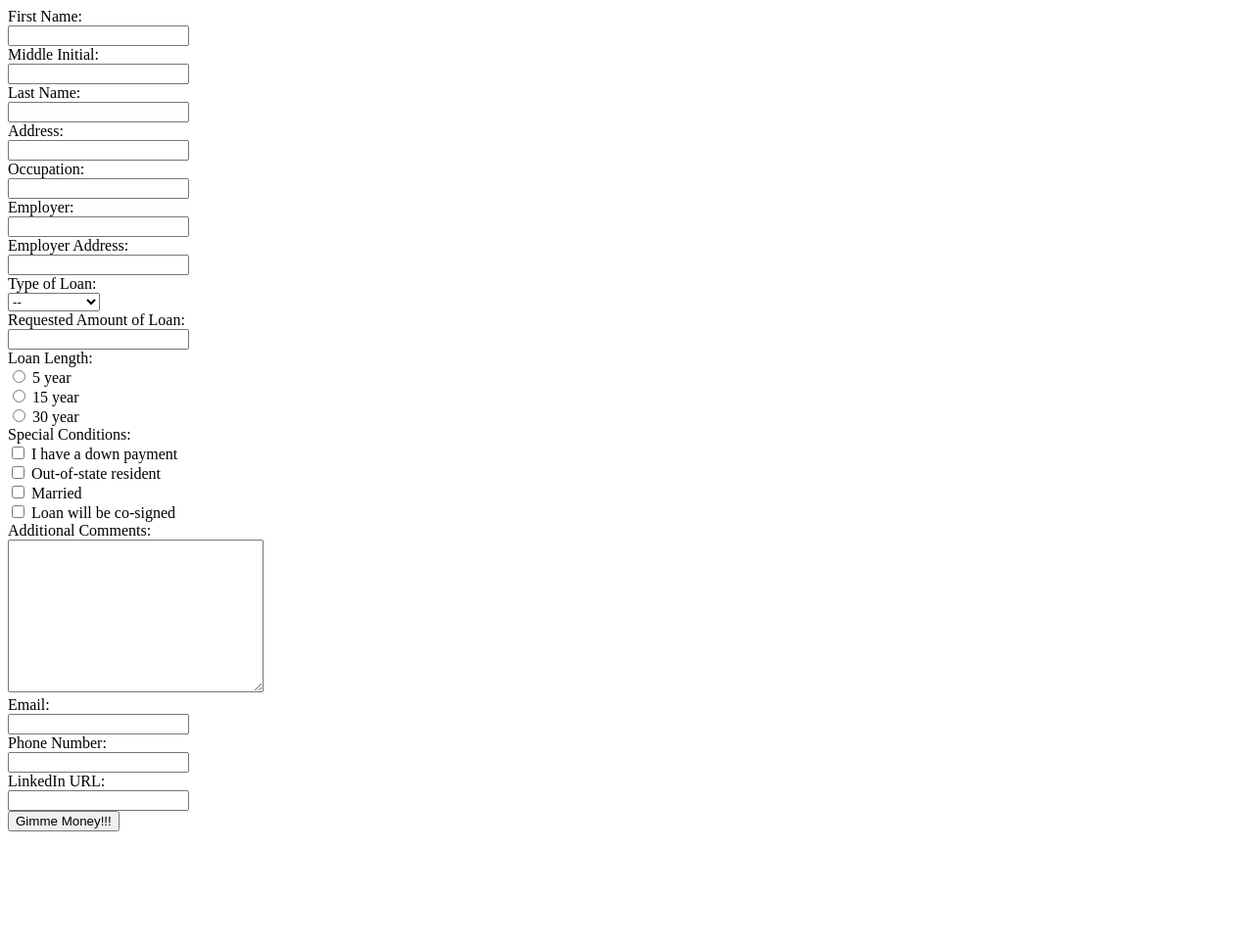
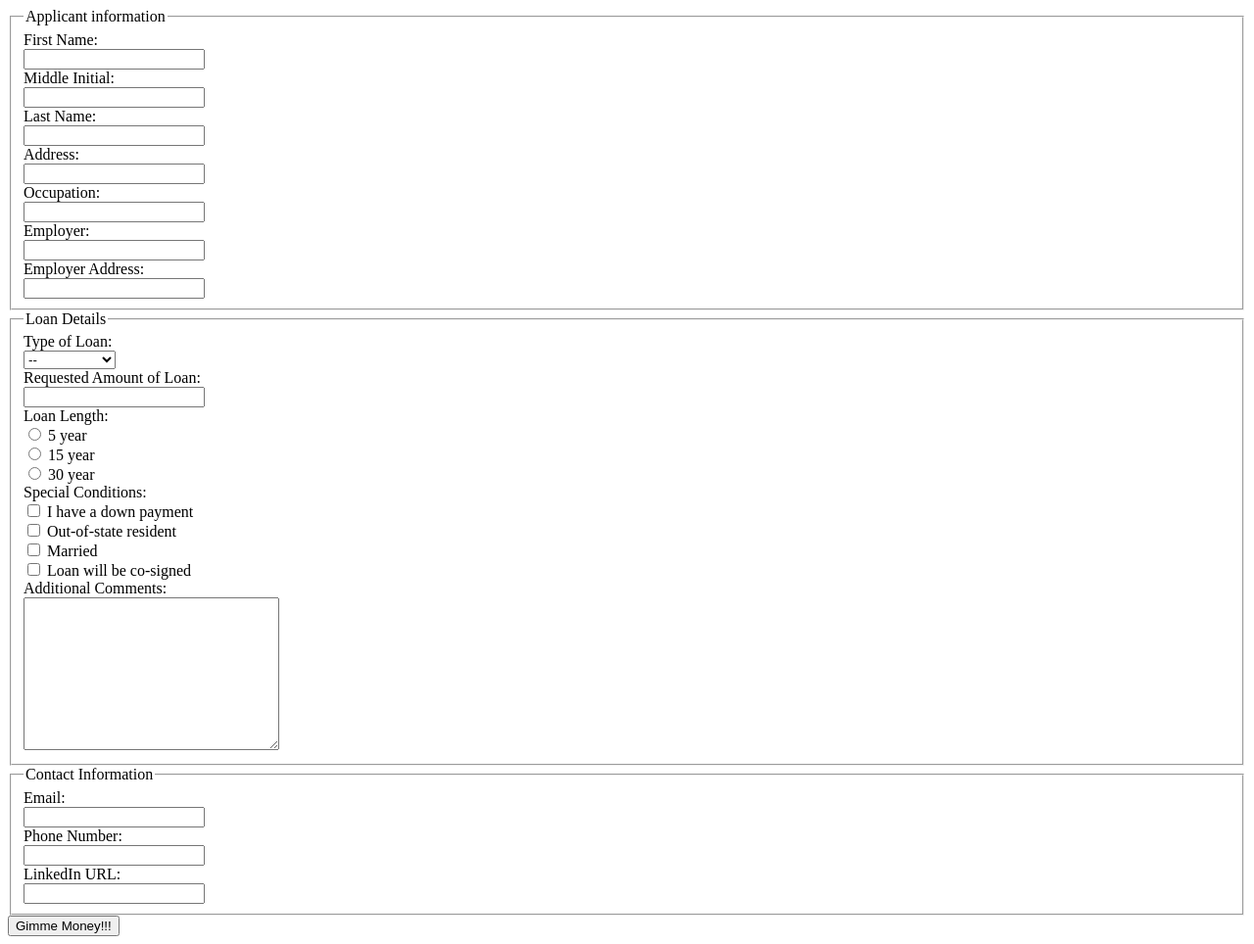
Before and after one commit to harringtonben/bankingform, a plain HTML site: page index.html in a window 1280 px wide. Shown: the whole page at 98% size. Before the commit the page ends 857 px from the top, so only its background shows below. Drawn offline with Linux system fonts and the light colour scheme.

Commit message:
added some beautiful fieldsets

```diff
--- a/index.html
+++ b/index.html
@@ -5,6 +5,8 @@
 </head>
 <body>
 	<form>
+	<fieldset>
+	<legend>Applicant information</legend>
 	  <label for="first-name">First Name:</label><br>
 	  <input type="text" name="first-name"><br>
 	  <label for="middle-initial">Middle Initial:</label><br>
@@ -19,6 +21,9 @@
 	  <input type="text" name="employer"><br>
 	  <label for="employer-address">Employer Address:</label><br>
 	  <input type="text" name="employer-address"><br>
+	</fieldset>
+	<fieldset>
+	<legend>Loan Details</legend>
 	  <label for="loan">Type of Loan:</label><br>
 	  <select name="loan">
 	  	  <option value="nothing">--</option>
@@ -41,12 +46,16 @@
 	  Additional Comments:<br>
 	  <textarea name="message" rows="10" cols="30">
 	  </textarea><br>
+	</fieldset>
+	<fieldset>
+	<legend>Contact Information</legend>
 	  <label for="email">Email:</label><br>
 	  <input type="email" name="email"><br>
 	  <label for="phone">Phone Number:<br>
 	  <input type="tel" name="phone"><br>
 	  <label for="linkedin">LinkedIn URL:</label><br>
 	  <input type="text" name="linkedin"><br>
+	</fieldset>
 	 <button type="button">Gimme Money!!!</button>
 	</form>
 
```
